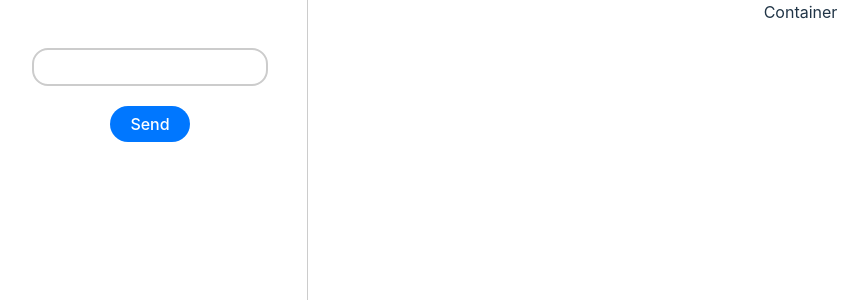
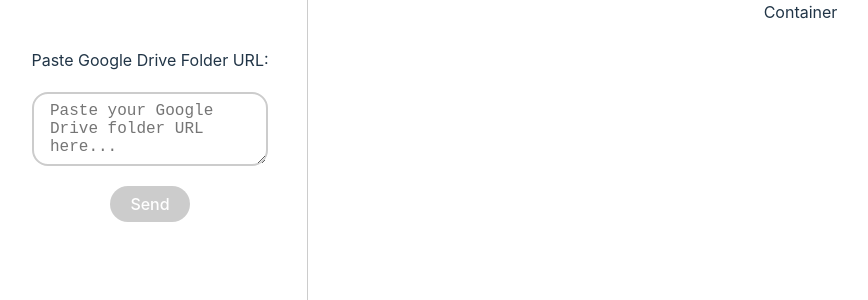
Before and after one commit to vinodpatidar0808/drive-assets, a React (Vite) app in the folder frontend/: page / in a window 1280 px wide. Shown: the top 300 px of the page, without its empty margins (7-875 px from the left). Built offline with nearby package versions, Linux system fonts and the light colour scheme.

Commit message:
input box for drive url and button

```diff
--- a/frontend/src/App.css
+++ b/frontend/src/App.css
@@ -30,6 +30,8 @@
   /* background: red; */
 }
 
+
+
 .input {
   width: 80%;
   padding: 8px 16px;
@@ -58,6 +60,9 @@
 .button:hover {
   background-color: #0066cc;
 }
+.button:disabled{
+  background: #ccc;
+}
 
 /* main container related styles */
 
--- a/frontend/src/components/Sidebar.jsx
+++ b/frontend/src/components/Sidebar.jsx
@@ -1,9 +1,27 @@
+import { useState } from "react"
+import { validDriveUrl } from "../utils"
 
 const Sidebar = () => {
+  const [url, setUrl] = useState("")
+  const handleSubmit = async () => {
+    console.log("submit", url)
+  }
+
+  const handleChange = (e) => {
+    setUrl(e.target.value)
+  }
+
   return (
     <div className="sidebar">
-      <input className="input" type="text" />
-      <button className="button">Send</button>
+      <label className="block text-sm font-medium text-gray-700">Paste Google Drive Folder URL:</label>
+      <textarea
+        className="input"
+        rows="3"
+        placeholder="Paste your Google Drive folder URL here..."
+        value={url}
+        onChange={handleChange}
+      ></textarea>
+      <button disabled={!validDriveUrl(url)} className="button" onClick={handleSubmit}>Send</button>
       {/* TODO: progress bar */}
     </div>
   )
--- /dev/null
+++ b/frontend/src/utils.js
@@ -0,0 +1,6 @@
+// export const validDriveUrlRegex = /^https?:\/\/(drive\.google\.com\/(drive\/folders\/|file\/d\/|open\?id=))[a-zA-Z0-9_-]+
+// /
+
+export const validDriveUrlRegex = /^https?:\/\/(drive\.google\.com\/(drive\/folders\/|file\/d\/|open\?id=))[a-zA-Z0-9_-]+/;
+
+export const validDriveUrl = (url) => validDriveUrlRegex.test(url);
```
